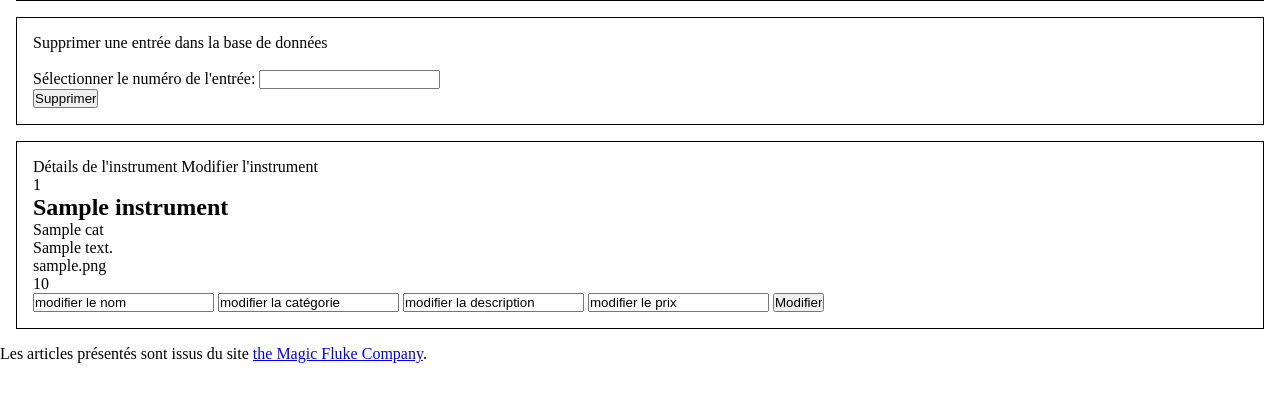
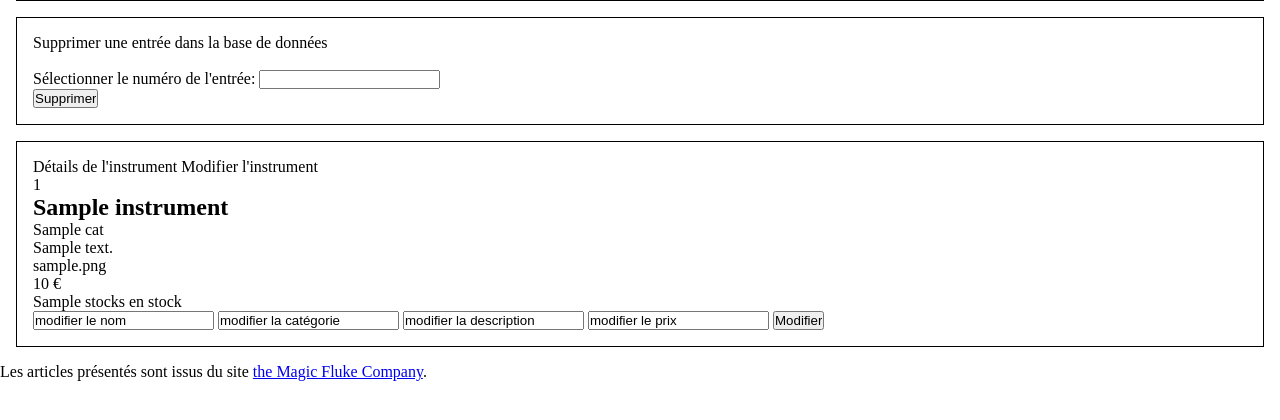
Before and after one commit to JoleneDwwm/brief8, a PHP site: template view/vueAdmin.php in a window 1280 px wide. Shown: the part 235-655 px from the top of the page. Run offline with PHP 8.4, Linux system fonts and the light colour scheme; the template is opened without the code that fills it: most values are stand-ins (such as "Sample title", 1, 10 or a date in 2020).

Commit message:
stocks BDD

```diff
--- a/model/admin.php
+++ b/model/admin.php
@@ -2,7 +2,7 @@
 
 require_once 'model/modele.php';
 
-class admin extends modele {
+class admin extends Modele {
 
     // Read
     public function getAllArticles(){
--- a/view/vueAdmin.php
+++ b/view/vueAdmin.php
@@ -34,7 +34,8 @@
             <td><p><?= $instrument['Cat'] ?></p></td>
             <td><p><?= $instrument['Descr'] ?></p></td>
             <td><p><?= $instrument['Img'] ?></p></td>
-            <td><p><?= $instrument['Prix'] ?></p></td>
+            <td><p><?= $instrument['Prix'] ?> €</p></td>
+            <td><p><?= $instrument['Stocks'] ?> en stock</p></td>
         </tr>
     <form method="post">
         <tr>
```
